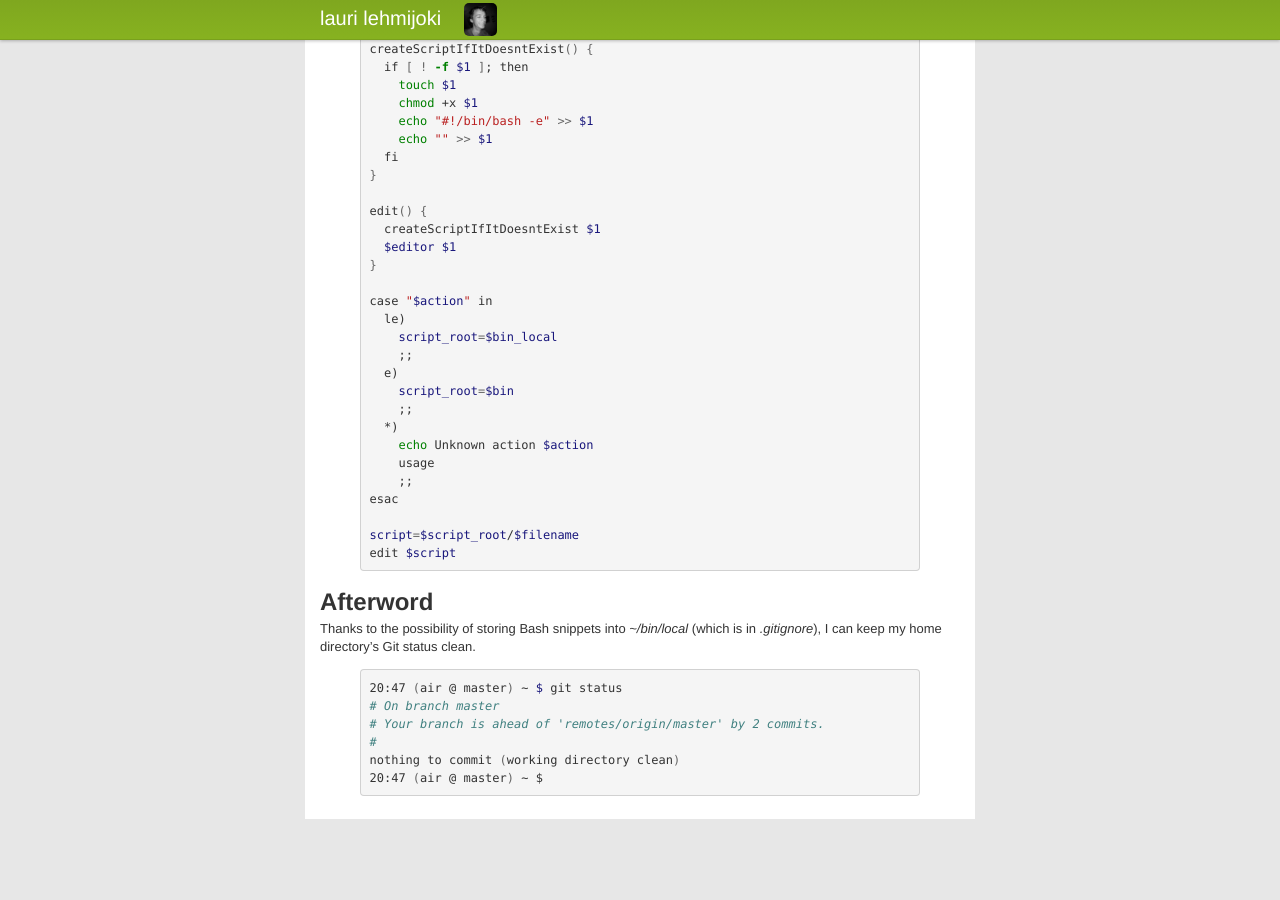
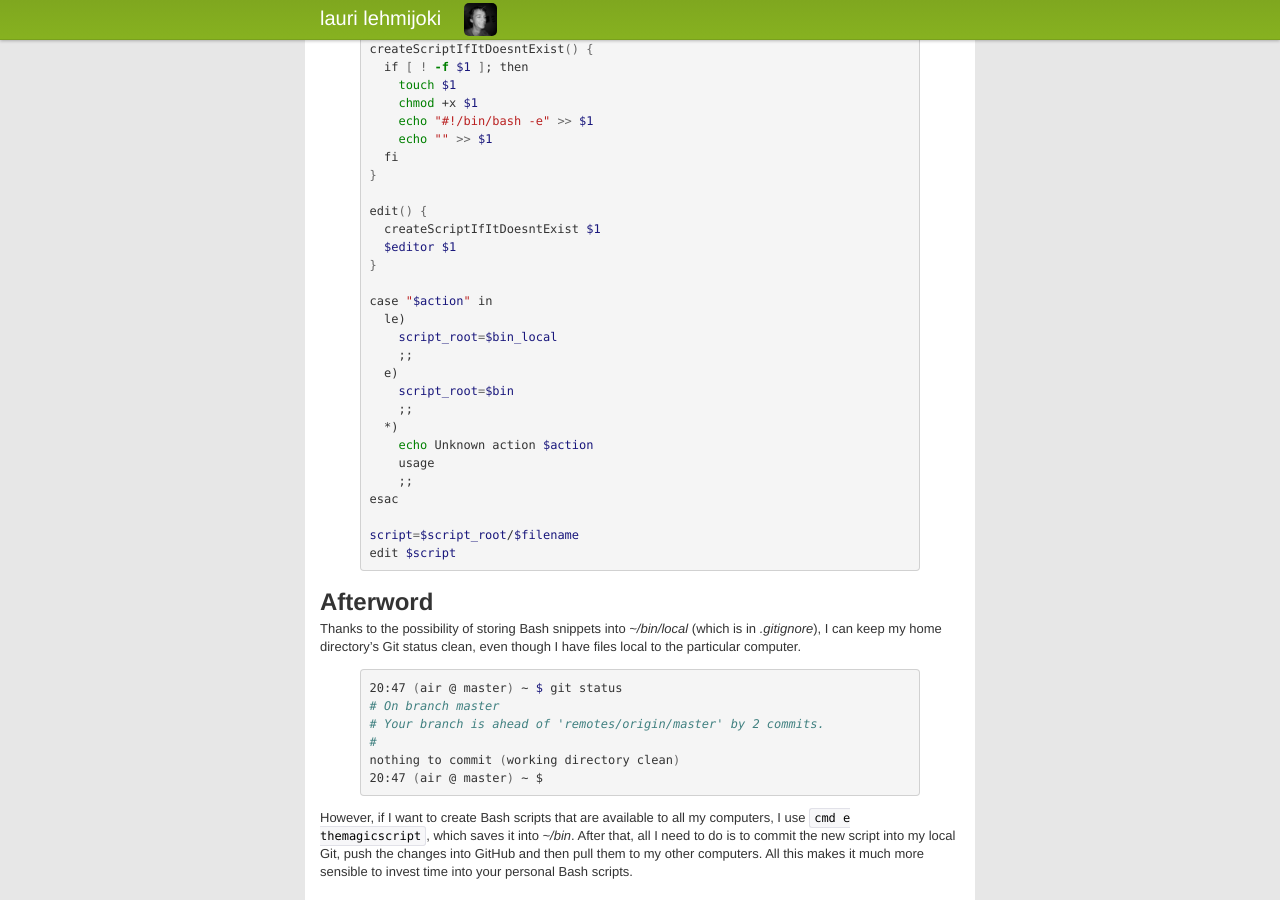
Before and after one commit to laurilehmijoki/lauri.lehmijoki.net, a Jekyll site: the page built from en/nerd/_posts/2012-06-20-quickly-creating-bash-scripts.markdown, in a window 1280 px wide and 900 px high, scrolled down 814 px. Built offline with Jekyll 4.4.1, drawn with Linux system fonts in a browser that asks for light colours; before the commit the page ends 1633 px from its top, so only the background shows below that.

Commit message:
add more afterwords into the 'local bash scripts' article

```diff
--- a/en/nerd/_posts/2012-06-20-quickly-creating-bash-scripts.markdown
+++ b/en/nerd/_posts/2012-06-20-quickly-creating-bash-scripts.markdown
@@ -90,7 +90,8 @@ edit $script
 ## Afterword
 
 Thanks to the possibility of storing Bash snippets into *~/bin/local* (which is
-in *.gitignore*), I can keep my home directory's Git status clean.
+in *.gitignore*), I can keep my home directory's Git status clean, even though I
+have files local to the particular computer.
 
 {% highlight bash %}
 20:47 (air @ master) ~ $ git status
@@ -100,3 +101,9 @@ in *.gitignore*), I can keep my home directory's Git status clean.
 nothing to commit (working directory clean)
 20:47 (air @ master) ~ $
 {% endhighlight %}
+
+However, if I want to create Bash scripts that are available to all my
+computers, I use `cmd e themagicscript`, which saves it into *~/bin*. After
+that, all I need to do is to commit the new script into my local Git, push the
+changes into GitHub and then pull them to my other computers. All this makes it
+much more sensible to invest time into your personal Bash scripts.
```
